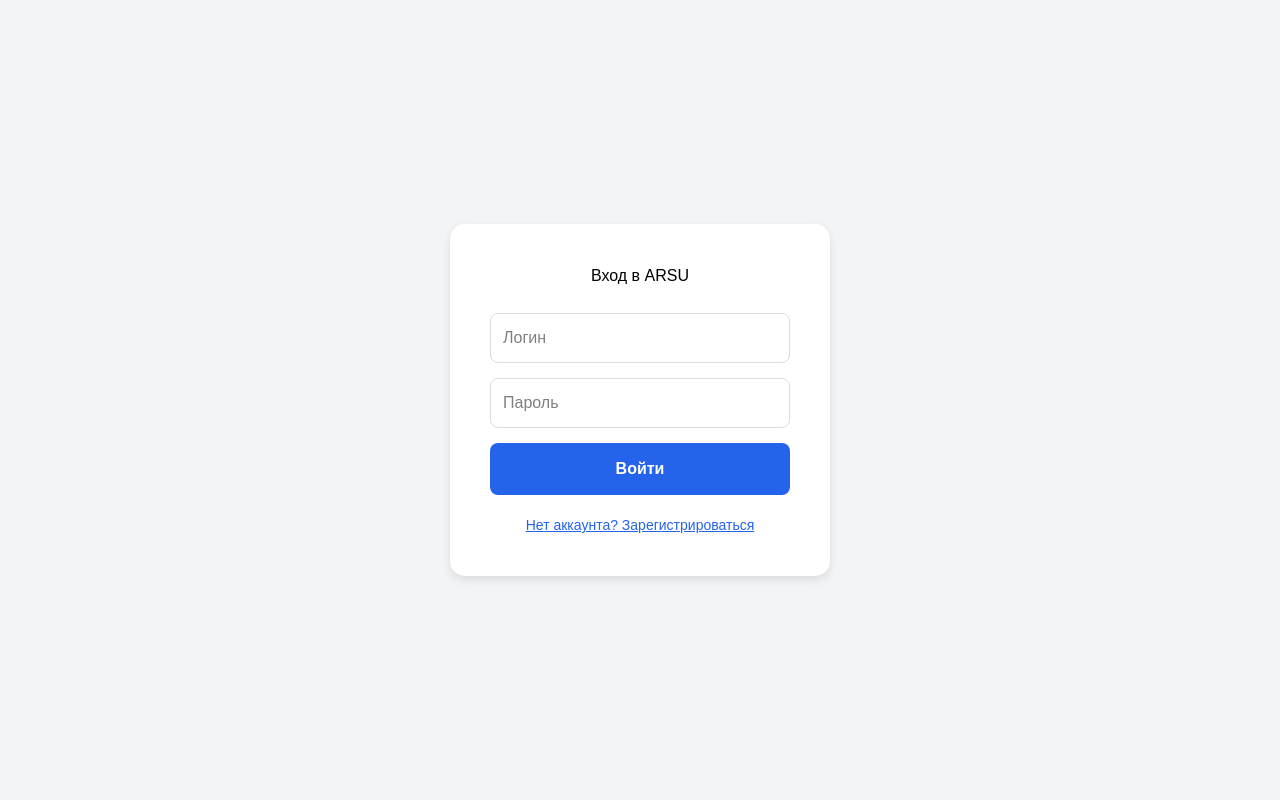
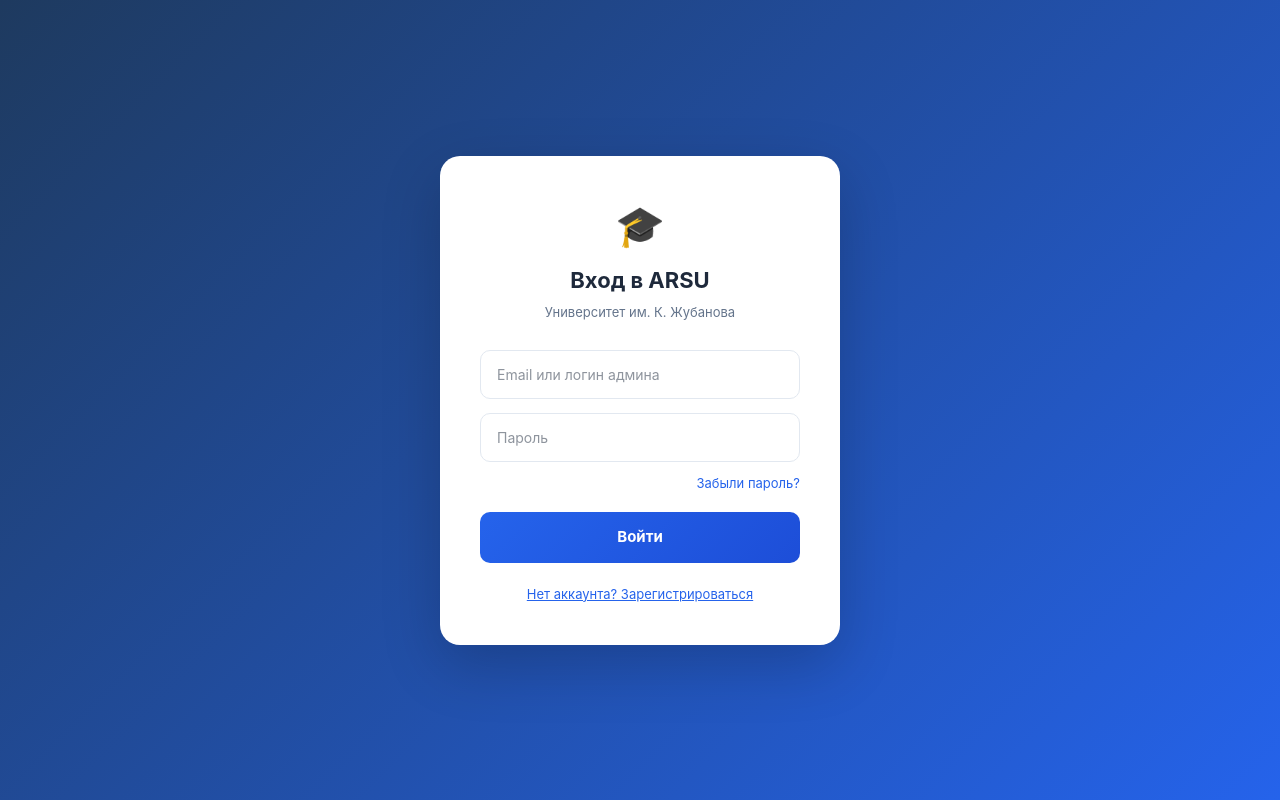
Before and after one commit to Inzaghi-F9/zhubanov-bot, a Next.js app: page /auth in a window 1280 px wide. Built offline with nearby package versions, Linux system fonts and the light colour scheme; no server answers.

Commit message:
feat: supabase auth + password reset

```diff
--- a/app/auth/page.tsx
+++ b/app/auth/page.tsx
@@ -5,41 +5,88 @@ import { supabase } from "@/lib/supabase";
 
 export default function AuthPage() {
   const router = useRouter();
-  const [isLogin, setIsLogin] = useState(true);
-  const [formData, setFormData] = useState({ login: "", password: "", name: "", group: "IT-202" });
+  const [mode, setMode] = useState<"login" | "register" | "reset">("login");
+  const [formData, setFormData] = useState({ email: "", password: "", name: "", group: "IT-202" });
   const [loading, setLoading] = useState(false);
+  const [resetSent, setResetSent] = useState(false);
 
   const handleAuth = async () => {
     setLoading(true);
     try {
-      if (isLogin) {
-        // Вход
-        const { data, error } = await supabase
+      if (mode === "login") {
+        // Проверяем сначала — не админ ли это (старая система)
+        const { data: adminData } = await supabase
           .from("users")
           .select("*")
-          .eq("login", formData.login)
+          .eq("login", formData.email)
           .eq("password", formData.password)
+          .eq("role", "admin")
           .single();
 
-        if (error || !data) { alert("Неверный логин или пароль"); return; }
+        if (adminData) {
+          localStorage.setItem("current_session", JSON.stringify(adminData));
+          router.push("/admin");
+          return;
+        }
 
-        localStorage.setItem("current_session", JSON.stringify(data));
-        router.push(data.role === "admin" ? "/admin" : "/dashboard");
+        // Обычный вход через Supabase Auth
+        const { data, error } = await supabase.auth.signInWithPassword({
+          email: formData.email,
+          password: formData.password,
+        });
+
+        if (error) { alert("Неверный email или пароль"); return; }
+
+        // Получаем профиль из нашей таблицы
+        const { data: profile } = await supabase
+          .from("users")
+          .select("*")
+          .eq("email", formData.email)
+          .single();
+
+        if (profile) {
+          localStorage.setItem("current_session", JSON.stringify({ ...profile, supabase_id: data.user.id }));
+          router.push("/dashboard");
         } else {
-        // Регистрация
-        if (!formData.login || !formData.password || !formData.name) return alert("Заполните все поля");
+          alert("Профиль не найден. Обратитесь к администратору.");
+        }
 
-        const { error } = await supabase.from("users").insert([{
-          login: formData.login,
+      } else if (mode === "register") {
+        if (!formData.email || !formData.password || !formData.name) {
+          alert("Заполните все поля"); return;
+        }
+
+        // Регистрация через Supabase Auth
+        const { data, error } = await supabase.auth.signUp({
+          email: formData.email,
+          password: formData.password,
+        });
+
+        if (error) { alert("Ошибка: " + error.message); return; }
+
+        // Создаём профиль в нашей таблице
+        const { error: profileError } = await supabase.from("users").insert([{
+          login: formData.email,
+          email: formData.email,
           password: formData.password,
           name: formData.name,
           group_name: formData.group,
           role: "student"
         }]);
 
-        if (error) { alert("Логин уже занят"); return; }
+        if (profileError) { alert("Логин уже занят"); return; }
+
         alert("Регистрация успешна! Теперь войдите.");
-        setIsLogin(true);
+        setMode("login");
+
+      } else if (mode === "reset") {
+        // Сброс пароля
+        const { error } = await supabase.auth.resetPasswordForEmail(formData.email, {
+          redirectTo: "https://zhubano-bot.netlify.app/auth/reset",
+        });
+
+        if (error) { alert("Ошибка: " + error.message); return; }
+        setResetSent(true);
       }
     } finally {
       setLoading(false);
@@ -47,28 +94,80 @@ export default function AuthPage() {
   };
 
   return (
-    <div style={{ display: 'flex', justifyContent: 'center', alignItems: 'center', minHeight: '100vh', backgroundColor: '#f3f4f6', fontFamily: 'sans-serif' }}>
-      <div style={{ backgroundColor: 'white', padding: '40px', borderRadius: '15px', boxShadow: '0 4px 10px rgba(0,0,0,0.1)', width: '380px' }}>
-        <h2 style={{ textAlign: 'center', marginBottom: '25px', color: 'black' }}>
-          {isLogin ? "Вход в ARSU" : "Регистрация студента"}
+    <div style={{ display: 'flex', justifyContent: 'center', alignItems: 'center', minHeight: '100vh', background: 'linear-gradient(135deg, #1e3a5f 0%, #2563eb 100%)', fontFamily: "'Inter', sans-serif", padding: '20px' }}>
+      <div style={{ backgroundColor: 'white', padding: '40px', borderRadius: '20px', boxShadow: '0 20px 60px rgba(0,0,0,0.2)', width: '100%', maxWidth: '400px' }}>
+
+        {/* Лого */}
+        <div style={{ textAlign: 'center', marginBottom: '28px' }}>
+          <div style={{ fontSize: '40px', marginBottom: '8px' }}>🎓</div>
+          <h2 style={{ color: '#1e293b', margin: 0, fontSize: '22px', fontWeight: '700' }}>
+            {mode === 'login' ? 'Вход в ARSU' : mode === 'register' ? 'Регистрация' : 'Сброс пароля'}
           </h2>
-        <div style={{ display: 'flex', flexDirection: 'column', gap: '15px' }}>
-          {!isLogin && (
-            <input placeholder="ФИО студента" style={{ padding: '12px', border: '1px solid #ddd', borderRadius: '8px', color: 'black' }}
+          <p style={{ color: '#64748b', fontSize: '13px', marginTop: '6px' }}>Университет им. К. Жубанова</p>
+        </div>
+
+        {resetSent ? (
+          <div style={{ textAlign: 'center', padding: '20px' }}>
+            <div style={{ fontSize: '48px', marginBottom: '16px' }}>📧</div>
+            <h3 style={{ color: '#1e293b' }}>Письмо отправлено!</h3>
+            <p style={{ color: '#64748b', fontSize: '14px' }}>Проверьте почту {formData.email} и перейдите по ссылке для сброса пароля.</p>
+            <button onClick={() => { setResetSent(false); setMode('login'); }}
+              style={{ marginTop: '20px', padding: '12px 24px', background: '#2563eb', color: 'white', border: 'none', borderRadius: '10px', cursor: 'pointer', fontWeight: '600' }}>
+              Вернуться к входу
+            </button>
+          </div>
+        ) : (
+          <div style={{ display: 'flex', flexDirection: 'column', gap: '14px' }}>
+            {mode === 'register' && (
+              <input placeholder="ФИО студента" value={formData.name}
+                style={{ padding: '13px 16px', border: '1px solid #e2e8f0', borderRadius: '10px', color: '#1e293b', fontSize: '14px', outline: 'none' }}
                 onChange={(e) => setFormData({...formData, name: e.target.value})} />
             )}
-          <input placeholder="Логин" style={{ padding: '12px', border: '1px solid #ddd', borderRadius: '8px', color: 'black' }}
-            onChange={(e) => setFormData({...formData, login: e.target.value})} />
-          <input type="password" placeholder="Пароль" style={{ padding: '12px', border: '1px solid #ddd', borderRadius: '8px', color: 'black' }}
+            {mode === 'register' && (
+              <select value={formData.group} onChange={(e) => setFormData({...formData, group: e.target.value})}
+                style={{ padding: '13px 16px', border: '1px solid #e2e8f0', borderRadius: '10px', color: '#1e293b', fontSize: '14px', outline: 'none' }}>
+                <option>IT-202</option>
+                <option>IT-201</option>
+                <option>IT-203</option>
+                <option>МАТ-201</option>
+                <option>ФИЗ-201</option>
+              </select>
+            )}
+            <input placeholder={mode === 'login' ? 'Email или логин админа' : 'Email'} value={formData.email}
+              style={{ padding: '13px 16px', border: '1px solid #e2e8f0', borderRadius: '10px', color: '#1e293b', fontSize: '14px', outline: 'none' }}
+              onChange={(e) => setFormData({...formData, email: e.target.value})} />
+            {mode !== 'reset' && (
+              <input type="password" placeholder="Пароль" value={formData.password}
+                style={{ padding: '13px 16px', border: '1px solid #e2e8f0', borderRadius: '10px', color: '#1e293b', fontSize: '14px', outline: 'none' }}
                 onChange={(e) => setFormData({...formData, password: e.target.value})} />
+            )}
+
+            {mode === 'login' && (
+              <div style={{ textAlign: 'right', marginTop: '-6px' }}>
+                <span onClick={() => setMode('reset')} style={{ color: '#2563eb', fontSize: '13px', cursor: 'pointer' }}>
+                  Забыли пароль?
+                </span>
+              </div>
+            )}
+
             <button onClick={handleAuth} disabled={loading}
-            style={{ padding: '14px', backgroundColor: '#2563eb', color: 'white', border: 'none', borderRadius: '8px', fontWeight: 'bold', cursor: 'pointer', opacity: loading ? 0.7 : 1 }}>
-            {loading ? "Загрузка..." : isLogin ? "Войти" : "Создать аккаунт"}
+              style={{ padding: '14px', background: 'linear-gradient(135deg, #2563eb, #1d4ed8)', color: 'white', border: 'none', borderRadius: '10px', fontWeight: '700', fontSize: '15px', cursor: loading ? 'not-allowed' : 'pointer', opacity: loading ? 0.7 : 1, marginTop: '4px' }}>
+              {loading ? "⏳ Загрузка..." : mode === 'login' ? 'Войти' : mode === 'register' ? 'Создать аккаунт' : 'Отправить письмо'}
             </button>
+
+            <div style={{ textAlign: 'center', marginTop: '4px' }}>
+              {mode === 'login' ? (
+                <span onClick={() => setMode('register')} style={{ color: '#2563eb', fontSize: '13px', cursor: 'pointer', textDecoration: 'underline' }}>
+                  Нет аккаунта? Зарегистрироваться
+                </span>
+              ) : (
+                <span onClick={() => setMode('login')} style={{ color: '#2563eb', fontSize: '13px', cursor: 'pointer', textDecoration: 'underline' }}>
+                  Уже есть аккаунт? Войти
+                </span>
+              )}
             </div>
-        <p onClick={() => setIsLogin(!isLogin)} style={{ textAlign: 'center', color: '#2563eb', cursor: 'pointer', marginTop: '20px', fontSize: '14px', textDecoration: 'underline' }}>
-          {isLogin ? "Нет аккаунта? Зарегистрироваться" : "Уже есть аккаунт? Войти"}
-        </p>
+          </div>
+        )}
       </div>
     </div>
   );
--- /dev/null
+++ b/app/auth/reset/page.tsx
@@ -0,0 +1,76 @@
+"use client";
+import { useState, useEffect } from "react";
+import { useRouter } from "next/navigation";
+import { supabase } from "@/lib/supabase";
+
+export default function ResetPasswordPage() {
+  const router = useRouter();
+  const [password, setPassword] = useState("");
+  const [confirm, setConfirm] = useState("");
+  const [loading, setLoading] = useState(false);
+  const [done, setDone] = useState(false);
+
+  useEffect(() => {
+    // Supabase автоматически обрабатывает токен из URL
+    const { data: { subscription } } = supabase.auth.onAuthStateChange((event) => {
+      if (event === "PASSWORD_RECOVERY") {
+        // Пользователь перешёл по ссылке из письма — можно менять пароль
+      }
+    });
+    return () => subscription.unsubscribe();
+  }, []);
+
+  const handleReset = async () => {
+    if (!password || password.length < 6) { alert("Пароль минимум 6 символов"); return; }
+    if (password !== confirm) { alert("Пароли не совпадают"); return; }
+
+    setLoading(true);
+    const { error } = await supabase.auth.updateUser({ password });
+
+    if (error) { alert("Ошибка: " + error.message); setLoading(false); return; }
+
+    // Обновляем пароль и в нашей таблице users
+    const { data: { user } } = await supabase.auth.getUser();
+    if (user?.email) {
+      await supabase.from("users").update({ password }).eq("email", user.email);
+    }
+
+    setLoading(false);
+    setDone(true);
+    setTimeout(() => router.push("/auth"), 3000);
+  };
+
+  return (
+    <div style={{ display: 'flex', justifyContent: 'center', alignItems: 'center', minHeight: '100vh', background: 'linear-gradient(135deg, #1e3a5f 0%, #2563eb 100%)', fontFamily: "'Inter', sans-serif", padding: '20px' }}>
+      <div style={{ backgroundColor: 'white', padding: '40px', borderRadius: '20px', boxShadow: '0 20px 60px rgba(0,0,0,0.2)', width: '100%', maxWidth: '400px' }}>
+
+        <div style={{ textAlign: 'center', marginBottom: '28px' }}>
+          <div style={{ fontSize: '40px', marginBottom: '8px' }}>🔐</div>
+          <h2 style={{ color: '#1e293b', margin: 0, fontSize: '22px', fontWeight: '700' }}>Новый пароль</h2>
+          <p style={{ color: '#64748b', fontSize: '13px', marginTop: '6px' }}>Придумайте новый пароль</p>
+        </div>
+
+        {done ? (
+          <div style={{ textAlign: 'center', padding: '20px' }}>
+            <div style={{ fontSize: '48px', marginBottom: '16px' }}>✅</div>
+            <h3 style={{ color: '#16a34a' }}>Пароль изменён!</h3>
+            <p style={{ color: '#64748b', fontSize: '14px' }}>Перенаправляем на страницу входа...</p>
+          </div>
+        ) : (
+          <div style={{ display: 'flex', flexDirection: 'column', gap: '14px' }}>
+            <input type="password" placeholder="Новый пароль" value={password}
+              style={{ padding: '13px 16px', border: '1px solid #e2e8f0', borderRadius: '10px', color: '#1e293b', fontSize: '14px', outline: 'none' }}
+              onChange={(e) => setPassword(e.target.value)} />
+            <input type="password" placeholder="Повторите пароль" value={confirm}
+              style={{ padding: '13px 16px', border: '1px solid #e2e8f0', borderRadius: '10px', color: '#1e293b', fontSize: '14px', outline: 'none' }}
+              onChange={(e) => setConfirm(e.target.value)} />
+            <button onClick={handleReset} disabled={loading}
+              style={{ padding: '14px', background: 'linear-gradient(135deg, #2563eb, #1d4ed8)', color: 'white', border: 'none', borderRadius: '10px', fontWeight: '700', fontSize: '15px', cursor: loading ? 'not-allowed' : 'pointer', opacity: loading ? 0.7 : 1 }}>
+              {loading ? "⏳ Сохраняем..." : "Сохранить пароль"}
+            </button>
+          </div>
+        )}
+      </div>
+    </div>
+  );
+}
```
Lines whose indentation alone changed are shown as unchanged.
